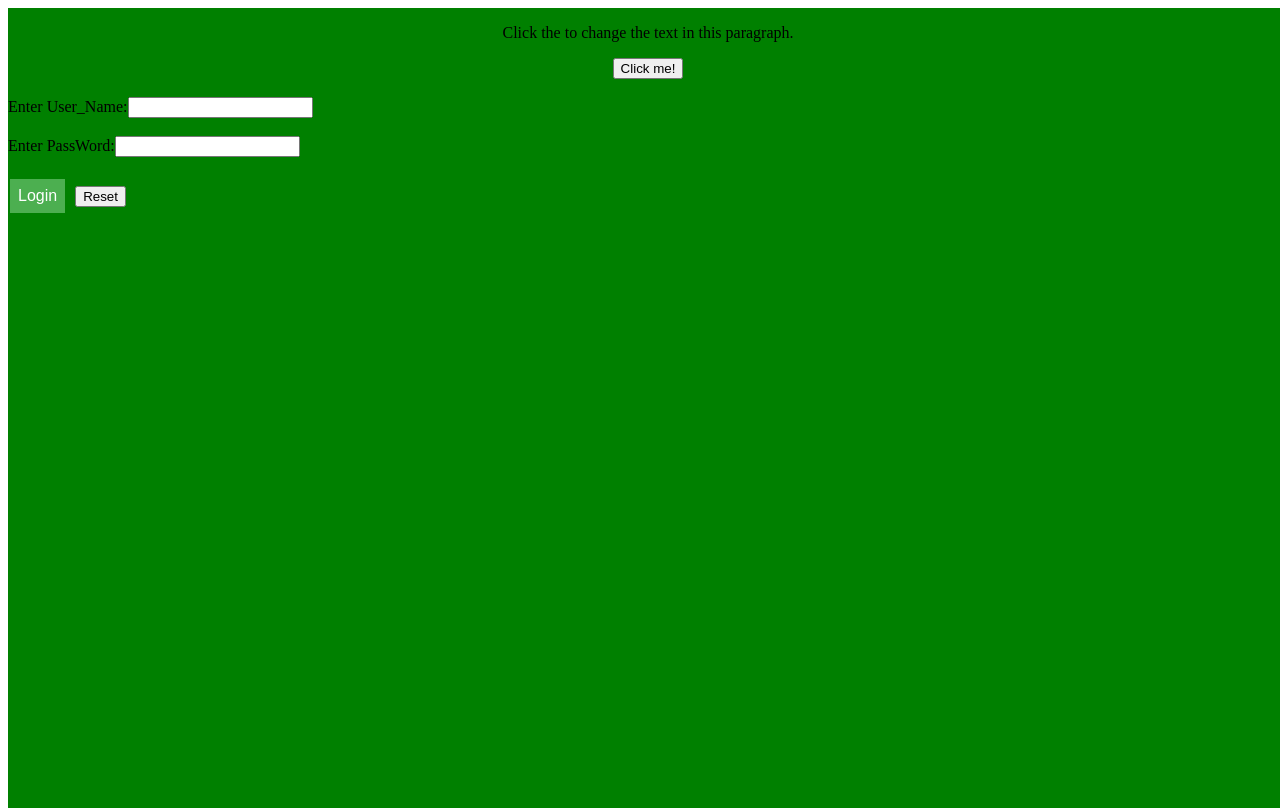
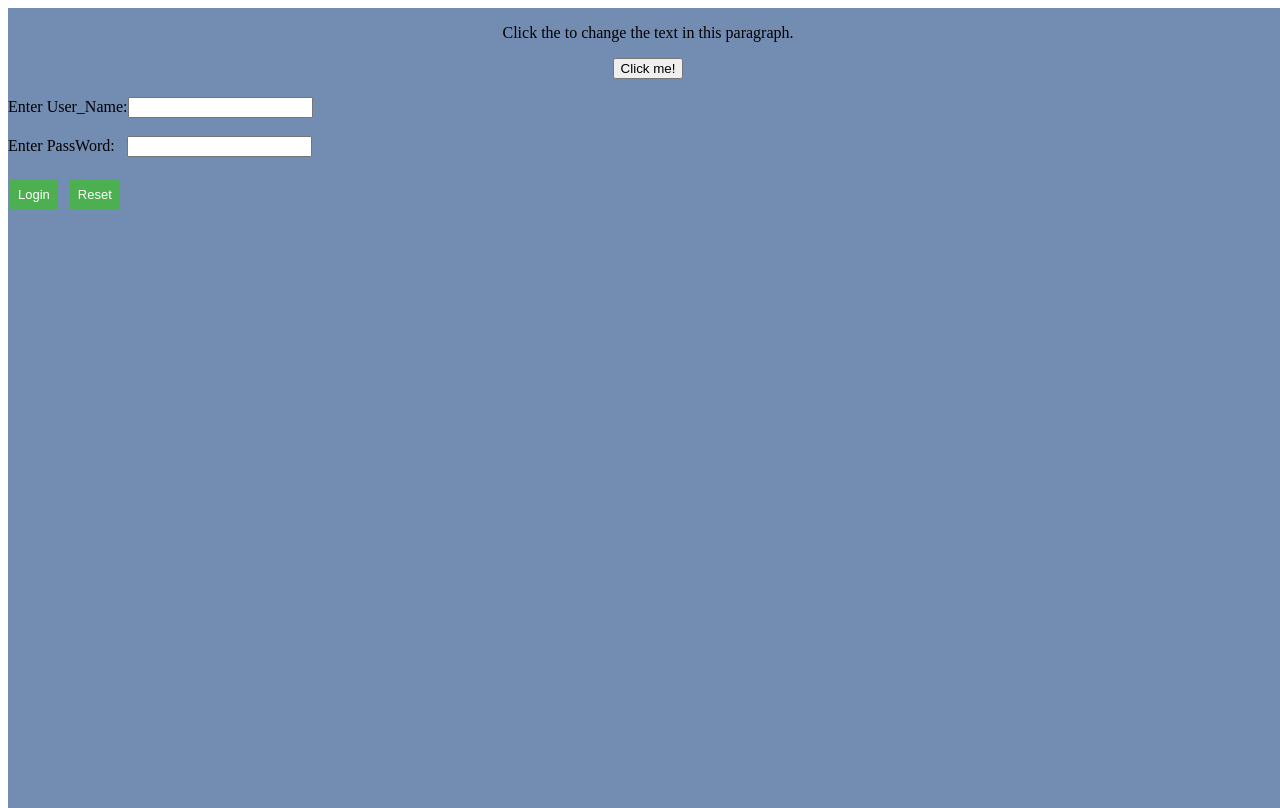
Before and after one commit to kiranlasure/angular-l7gnjh, an Angular app: page / in a window 1280 px wide. Built offline with nearby package versions, Linux system fonts and the light colour scheme.

Commit message:
3 files modified

```diff
--- a/src/app/app.component.css
+++ b/src/app/app.component.css
@@ -1,6 +1,6 @@
 .div1{
     height: 100%;
-    background: green;
+    background: rgb(115, 140, 177);
     width: 100%;
     position: absolute;
     box-sizing: border-box;
--- a/src/app/login/login.component.css
+++ b/src/app/login/login.component.css
@@ -6,11 +6,12 @@
   text-align: center;
   text-decoration: none;
 
-  font-size: 16px;
+  font-size: 13px;
   margin: 4px 2px;
   -webkit-transition-duration: 0.4s; /* Safari */
   transition-duration: 0.4s;
   cursor: pointer;
+  margin-right: 10px;
 }
 .button3 {
   background-color: white;
@@ -19,6 +20,6 @@
 }
 
 .button3:hover {
-  background-color: #f44336;
+  background-color: maroon;
   color: white;
 }
--- a/src/app/login/login.component.html
+++ b/src/app/login/login.component.html
@@ -2,7 +2,8 @@
   <br>
   <form>
           Enter User_Name:<input type="text" name="Kiran"><br><br>
-          Enter PassWord:<input type="password" name="Kiran"><br><br>
-          <input type="button" class="button button1" value="Login">&nbsp;&nbsp;<input type="reset" value="Reset">
+          Enter PassWord:&nbsp;&nbsp;&nbsp;<input type="password" name="Kiran"><br><br>
+          <input type="button" class="button button1" value="Login">
+          <input type="reset" class="button button1" value="Reset">
   </form>
 </div>
```
